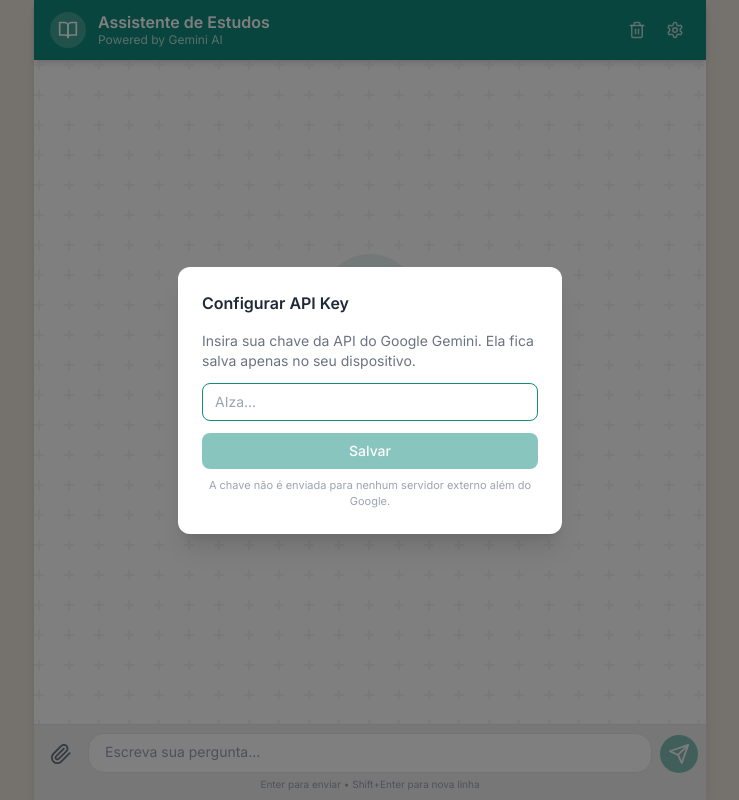
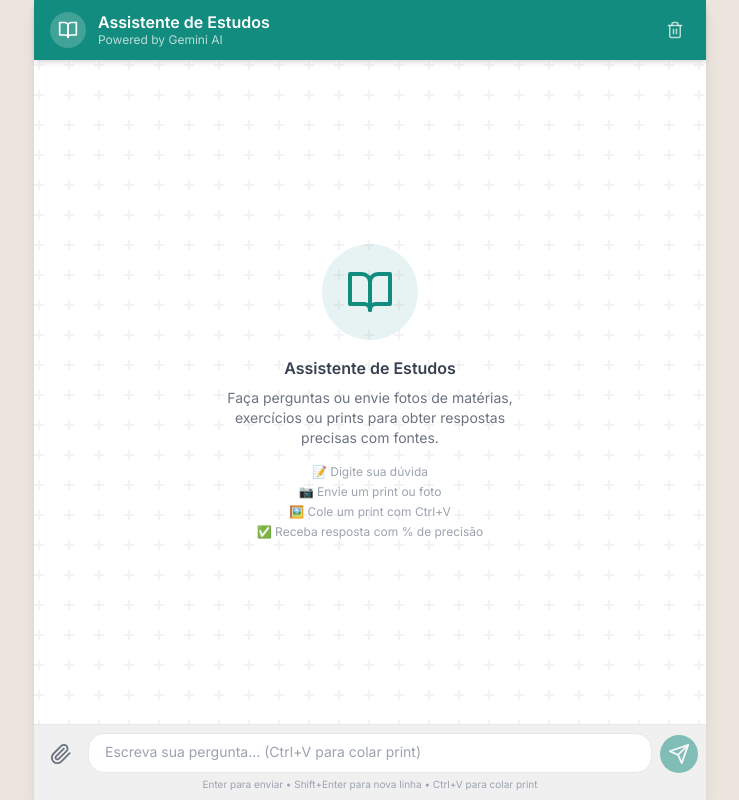
Before and after one commit to williansoares14062000-source/studyai, a Next.js app: page / in a window 1280 px wide. Shown: the whole page, without its empty margins (270-1009 px from the left). Built offline with nearby package versions, Linux system fonts and the light colour scheme.

Commit message:
fix: hardcode API key server-side, fix JSON parser, add Ctrl+V paste support

```diff
--- a/app/api/chat/route.ts
+++ b/app/api/chat/route.ts
@@ -3,15 +3,16 @@ import { queryGemini } from '@/lib/gemini'
 
 export async function POST(req: NextRequest) {
   try {
-    const body = await req.json()
-    const { question, imageBase64, imageMimeType, apiKey } = body
-
+    const apiKey = process.env.GEMINI_API_KEY
     if (!apiKey) {
       return NextResponse.json(
-        { error: 'API Key do Gemini não configurada' },
-        { status: 400 }
+        { error: 'API Key do Gemini não configurada no servidor.' },
+        { status: 500 }
       )
     }
+
+    const body = await req.json()
+    const { question, imageBase64, imageMimeType } = body
 
     if (!question && !imageBase64) {
       return NextResponse.json(
@@ -28,12 +29,12 @@ export async function POST(req: NextRequest) {
 
     if (error?.message?.includes('API_KEY_INVALID')) {
       return NextResponse.json(
-        { error: 'API Key inválida. Verifique sua chave do Gemini.' },
+        { error: 'API Key inválida.' },
         { status: 401 }
       )
     }
 
-    if (error?.message?.includes('RATE_LIMIT')) {
+    if (error?.message?.includes('RATE_LIMIT') || error?.message?.includes('429')) {
       return NextResponse.json(
         { error: 'Limite de requisições atingido. Aguarde um momento.' },
         { status: 429 }
--- a/components/ChatInterface.tsx
+++ b/components/ChatInterface.tsx
@@ -2,28 +2,16 @@
 import { useState, useEffect, useRef, useCallback } from 'react'
 import MessageBubble, { Message } from './MessageBubble'
 import InputBar from './InputBar'
-import { BookOpen, Settings, X, Trash2 } from 'lucide-react'
+import { BookOpen, Trash2 } from 'lucide-react'
 
 const STORAGE_KEY = 'study_assistant_messages'
-const API_KEY_STORAGE = 'gemini_api_key'
 
 export default function ChatInterface() {
   const [messages, setMessages] = useState<Message[]>([])
   const [isLoading, setIsLoading] = useState(false)
-  const [apiKey, setApiKey] = useState('')
-  const [showSettings, setShowSettings] = useState(false)
-  const [tempApiKey, setTempApiKey] = useState('')
   const messagesEndRef = useRef<HTMLDivElement>(null)
 
   useEffect(() => {
-    const savedKey = localStorage.getItem(API_KEY_STORAGE) || ''
-    setApiKey(savedKey)
-    setTempApiKey(savedKey)
-
-    if (!savedKey) {
-      setShowSettings(true)
-    }
-
     const savedMessages = localStorage.getItem(STORAGE_KEY)
     if (savedMessages) {
       try {
@@ -43,14 +31,6 @@ export default function ChatInterface() {
     }
   }, [messages])
 
-  const saveApiKey = () => {
-    const key = tempApiKey.trim()
-    if (!key) return
-    setApiKey(key)
-    localStorage.setItem(API_KEY_STORAGE, key)
-    setShowSettings(false)
-  }
-
   const clearChat = () => {
     if (confirm('Limpar todo o histórico?')) {
       setMessages([])
@@ -59,11 +39,6 @@ export default function ChatInterface() {
   }
 
   const handleSend = useCallback(async (text: string, imageFile?: File) => {
-    if (!apiKey) {
-      setShowSettings(true)
-      return
-    }
-
     let imageBase64: string | undefined
     let imageMimeType: string | undefined
     let imageUrl: string | undefined
@@ -78,7 +53,7 @@ export default function ChatInterface() {
     const userMessage: Message = {
       id: Date.now().toString(),
       role: 'user',
-      text: text || (imageFile ? '📷 Imagem enviada para análise' : ''),
+      text: text || (imageFile ? 'Imagem enviada para análise' : ''),
       imageUrl,
       timestamp: new Date(),
     }
@@ -90,7 +65,7 @@ export default function ChatInterface() {
       const response = await fetch('/api/chat', {
         method: 'POST',
         headers: { 'Content-Type': 'application/json' },
-        body: JSON.stringify({ question: text, imageBase64, imageMimeType, apiKey }),
+        body: JSON.stringify({ question: text, imageBase64, imageMimeType }),
       })
 
       const data = await response.json()
@@ -122,7 +97,7 @@ export default function ChatInterface() {
     } finally {
       setIsLoading(false)
     }
-  }, [apiKey])
+  }, [])
 
   return (
     <div className="flex flex-col h-screen max-w-2xl mx-auto bg-white shadow-lg">
@@ -137,7 +112,6 @@ export default function ChatInterface() {
             <p className="text-xs text-white/70">Powered by Gemini AI</p>
           </div>
         </div>
-        <div className="flex items-center gap-2">
         <button
           onClick={clearChat}
           className="text-white/70 hover:text-white p-1.5 rounded-full hover:bg-white/10 transition-colors"
@@ -145,53 +119,7 @@ export default function ChatInterface() {
         >
           <Trash2 size={18} />
         </button>
-          <button
-            onClick={() => { setTempApiKey(apiKey); setShowSettings(true) }}
-            className="text-white/70 hover:text-white p-1.5 rounded-full hover:bg-white/10 transition-colors"
-            title="Configurações"
-          >
-            <Settings size={18} />
-          </button>
       </div>
-      </div>
-
-      {/* Settings Modal */}
-      {showSettings && (
-        <div className="absolute inset-0 bg-black/50 z-50 flex items-center justify-center p-4">
-          <div className="bg-white rounded-xl p-6 w-full max-w-sm shadow-xl">
-            <div className="flex items-center justify-between mb-4">
-              <h2 className="font-semibold text-gray-800">Configurar API Key</h2>
-              {apiKey && (
-                <button onClick={() => setShowSettings(false)} className="text-gray-400 hover:text-gray-600">
-                  <X size={20} />
-                </button>
-              )}
-            </div>
-            <p className="text-sm text-gray-500 mb-3">
-              Insira sua chave da API do Google Gemini. Ela fica salva apenas no seu dispositivo.
-            </p>
-            <input
-              type="password"
-              value={tempApiKey}
-              onChange={(e) => setTempApiKey(e.target.value)}
-              placeholder="AIza..."
-              className="w-full border border-gray-300 rounded-lg px-3 py-2 text-sm mb-3 focus:outline-none focus:border-[#128C7E]"
-              onKeyDown={(e) => e.key === 'Enter' && saveApiKey()}
-              autoFocus
-            />
-            <button
-              onClick={saveApiKey}
-              disabled={!tempApiKey.trim()}
-              className="w-full bg-[#128C7E] text-white rounded-lg py-2 text-sm font-medium hover:bg-[#0e7269] disabled:opacity-50 transition-colors"
-            >
-              Salvar
-            </button>
-            <p className="text-[11px] text-gray-400 text-center mt-2">
-              A chave não é enviada para nenhum servidor externo além do Google.
-            </p>
-          </div>
-        </div>
-      )}
 
       {/* Messages */}
       <div
@@ -210,6 +138,7 @@ export default function ChatInterface() {
             <div className="mt-4 text-xs text-gray-400 space-y-1">
               <p>📝 Digite sua dúvida</p>
               <p>📷 Envie um print ou foto</p>
+              <p>🖼️ Cole um print com Ctrl+V</p>
               <p>✅ Receba resposta com % de precisão</p>
             </div>
           </div>
--- a/components/InputBar.tsx
+++ b/components/InputBar.tsx
@@ -1,5 +1,5 @@
 'use client'
-import { useState, useRef, KeyboardEvent } from 'react'
+import { useState, useRef, KeyboardEvent, useEffect, useCallback } from 'react'
 import { Paperclip, Send, X } from 'lucide-react'
 
 interface InputBarProps {
@@ -11,27 +11,48 @@ export default function InputBar({ onSend, disabled }: InputBarProps) {
   const [text, setText] = useState('')
   const [selectedImage, setSelectedImage] = useState<File | null>(null)
   const [imagePreview, setImagePreview] = useState<string | null>(null)
+  const [pasteHint, setPasteHint] = useState(false)
   const fileInputRef = useRef<HTMLInputElement>(null)
   const textareaRef = useRef<HTMLTextAreaElement>(null)
 
-  const handleImageSelect = (e: React.ChangeEvent<HTMLInputElement>) => {
-    const file = e.target.files?.[0]
-    if (!file) return
-
-    if (!file.type.startsWith('image/')) {
-      alert('Por favor, selecione apenas imagens.')
-      return
-    }
-
+  const applyImage = useCallback((file: File) => {
+    if (!file.type.startsWith('image/')) return
     if (file.size > 10 * 1024 * 1024) {
       alert('Imagem muito grande. Máximo 10MB.')
       return
     }
-
     setSelectedImage(file)
     const reader = new FileReader()
     reader.onload = (e) => setImagePreview(e.target?.result as string)
     reader.readAsDataURL(file)
+  }, [])
+
+  // Global Ctrl+V paste listener
+  useEffect(() => {
+    const handleGlobalPaste = (e: ClipboardEvent) => {
+      const items = e.clipboardData?.items
+      if (!items) return
+      for (const item of Array.from(items)) {
+        if (item.type.startsWith('image/')) {
+          const file = item.getAsFile()
+          if (file) {
+            applyImage(file)
+            // Show brief hint
+            setPasteHint(true)
+            setTimeout(() => setPasteHint(false), 2000)
+            textareaRef.current?.focus()
+          }
+          break
+        }
+      }
+    }
+    window.addEventListener('paste', handleGlobalPaste)
+    return () => window.removeEventListener('paste', handleGlobalPaste)
+  }, [applyImage])
+
+  const handleImageSelect = (e: React.ChangeEvent<HTMLInputElement>) => {
+    const file = e.target.files?.[0]
+    if (file) applyImage(file)
   }
 
   const handleSend = () => {
@@ -55,7 +76,6 @@ export default function InputBar({ onSend, disabled }: InputBarProps) {
 
   const handleTextChange = (e: React.ChangeEvent<HTMLTextAreaElement>) => {
     setText(e.target.value)
-    // Auto-resize
     e.target.style.height = 'auto'
     e.target.style.height = Math.min(e.target.scrollHeight, 120) + 'px'
   }
@@ -77,6 +97,12 @@ export default function InputBar({ onSend, disabled }: InputBarProps) {
           >
             <X size={12} />
           </button>
+        </div>
+      )}
+
+      {pasteHint && (
+        <div className="text-xs text-[#128C7E] font-medium mb-1 ml-1 animate-pulse">
+          Imagem colada!
         </div>
       )}
 
@@ -103,7 +129,7 @@ export default function InputBar({ onSend, disabled }: InputBarProps) {
           value={text}
           onChange={handleTextChange}
           onKeyDown={handleKeyDown}
-          placeholder={selectedImage ? 'Faça uma pergunta sobre a imagem...' : 'Escreva sua pergunta...'}
+          placeholder={selectedImage ? 'Faça uma pergunta sobre a imagem...' : 'Escreva sua pergunta... (Ctrl+V para colar print)'}
           disabled={disabled}
           rows={1}
           className="flex-1 bg-white rounded-2xl px-4 py-2 text-sm outline-none resize-none min-h-[40px] max-h-[120px] border border-gray-200 focus:border-[#128C7E] transition-colors disabled:opacity-50"
@@ -121,7 +147,7 @@ export default function InputBar({ onSend, disabled }: InputBarProps) {
       </div>
 
       <p className="text-[10px] text-gray-400 text-center mt-1">
-        Enter para enviar • Shift+Enter para nova linha
+        Enter para enviar • Shift+Enter para nova linha • Ctrl+V para colar print
       </p>
     </div>
   )
```
Also changed, not shown: lib/gemini.ts (+41 -26 lines). Lines whose indentation alone changed are shown as unchanged.
